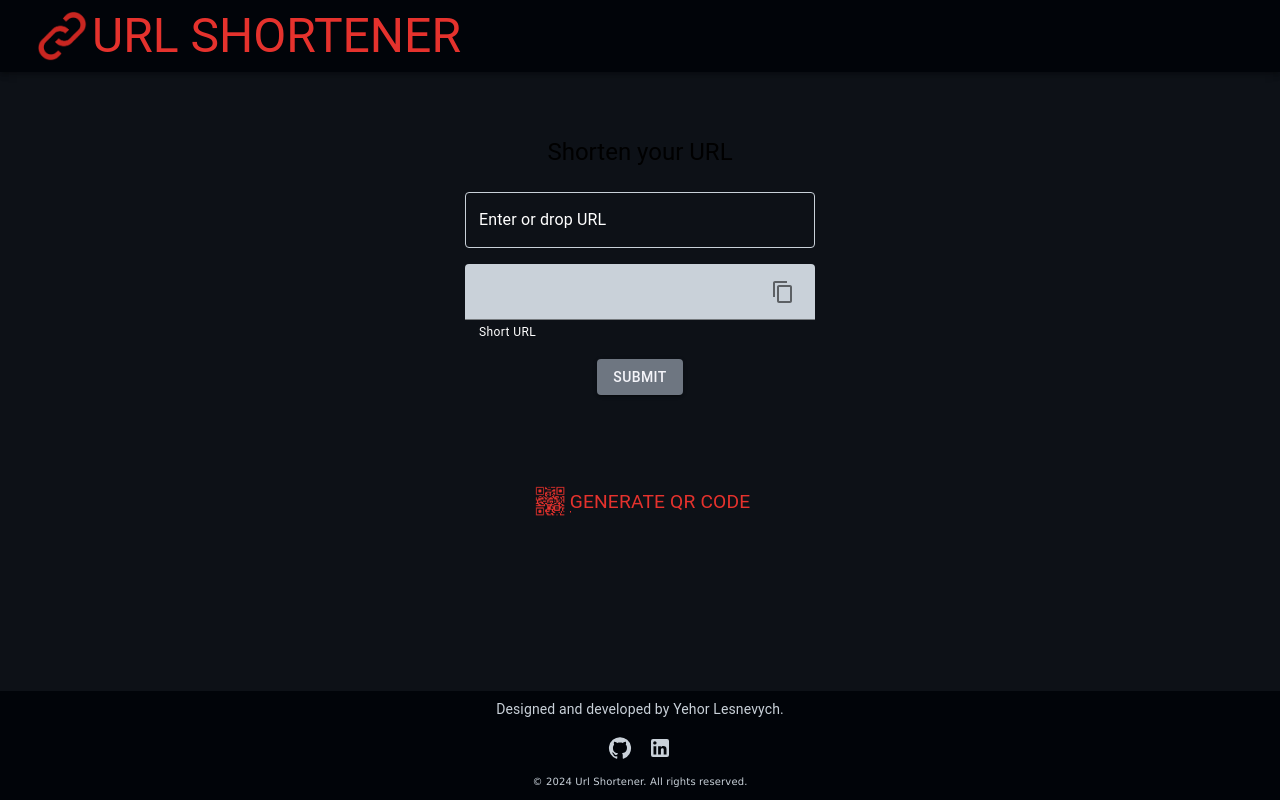
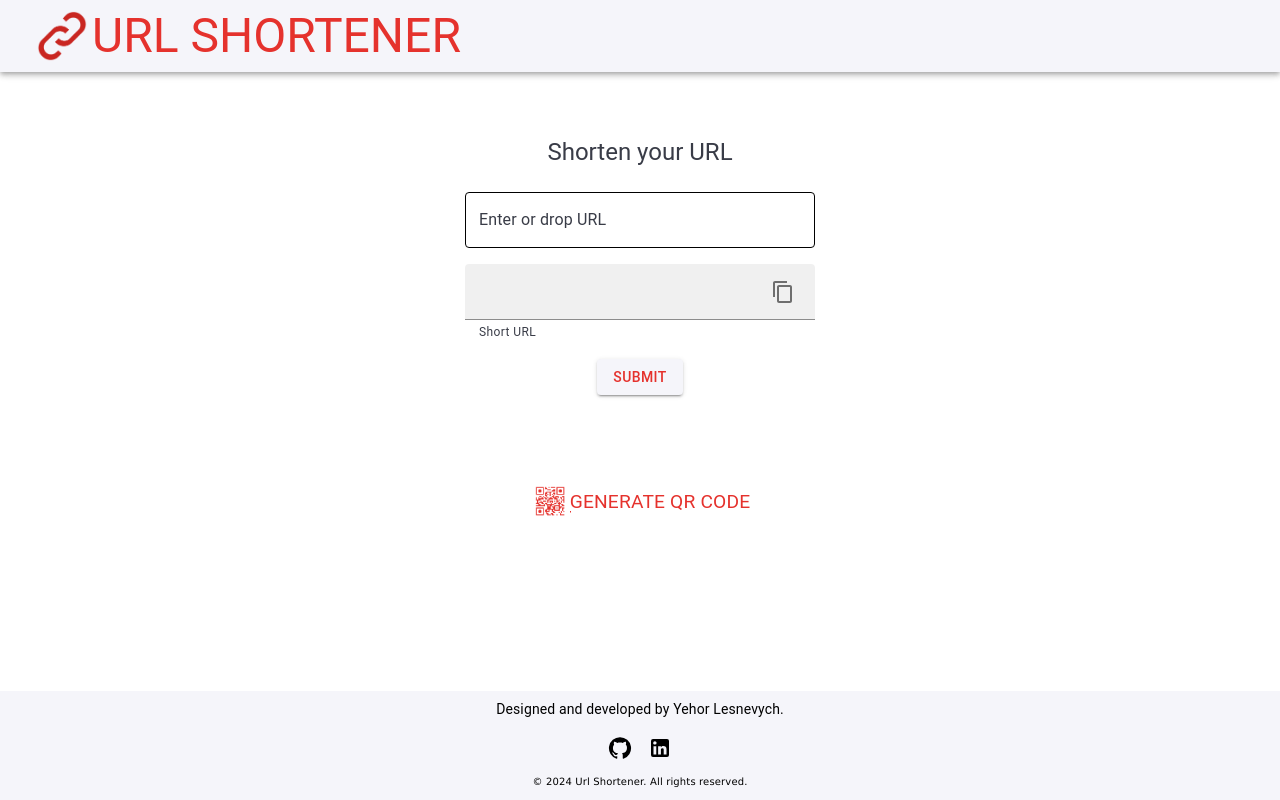
Before and after one commit to YehorLesnev/UrlShortener-Front-end, a React (Create React App) app: page / in a window 1280 px wide. Built offline with nearby package versions, Linux system fonts and the light colour scheme; the HTML template or start-up script is replaced by a standard one.

Commit message:
Change dark theme colors

```diff
--- a/src/App.js
+++ b/src/App.js
@@ -7,7 +7,7 @@ import { CssBaseline } from "@mui/material";
 
 function App() {
   return (
-    <ThemeProvider theme={getTheme(true)}>
+    <ThemeProvider theme={getTheme(false)}>
       <CssBaseline/>
     <BrowserRouter>
       <Routes>
--- a/src/components/Header/Header.jsx
+++ b/src/components/Header/Header.jsx
@@ -20,7 +20,13 @@ function Header() {
                                 width: 'auto',
                                 margin: '5px',
                             }} />
-                            <Typography variant="h3" sx={{ flexGrow: 1 }} className='hover-logo'>
+                            <Typography
+                                variant="h3"
+                                sx={{
+                                    flexGrow: 1,
+                                }}
+                                className='hover-logo'
+                            >
                                 Url Shortener
                             </Typography>
                         </Button>
--- a/src/components/Input/InputTextField.jsx
+++ b/src/components/Input/InputTextField.jsx
@@ -9,7 +9,7 @@ function InputTextField({
 }) {
     return (
         <>
-            <Typography variant="h5" color="black" margin={3}>
+            <Typography variant="h5" color="text.secondary" margin={3}>
                 {title}
             </Typography>
 
--- a/src/components/Input/QrColorSelector.jsx
+++ b/src/components/Input/QrColorSelector.jsx
@@ -14,14 +14,42 @@ const QrColorSelector = ({
       <Box display="flex" flexDirection="column" alignItems="center" marginLeft={3}>
         <Typography sx={{ fontSize: "14", margin: 1 }}>Background Color</Typography>
         <MuiColorInput
-          sx={{ width: "100%" }}
+          sx={{
+            width: "100%",
+            color: 'text.primary',
+            "& label.Mui-focused": {
+              color: "text.secondary",
+            },
+            "& .MuiOutlinedInput-root": {
+              fieldset: {
+                borderColor: "text.primary",
+              },
+              "&.Mui-focused fieldset": {
+                borderColor: "text.secondary",
+              },
+            }
+          }}
           value={bgColor}
           onChange={setBgColor}
         />
 
         <Typography sx={{ fontSize: "14", margin: 1 }}>Foreground Color</Typography>
         <MuiColorInput
-          sx={{ width: "100%" }}
+          sx={{
+            width: "100%",
+            color: 'text.primary',
+            "& label.Mui-focused": {
+              color: "text.secondary",
+            },
+            "& .MuiOutlinedInput-root": {
+              fieldset: {
+                borderColor: "text.primary",
+              },
+              "&.Mui-focused fieldset": {
+                borderColor: "text.secondary",
+              },
+            }
+          }}
           value={fgColor}
           onChange={setFgColor}
         />
--- a/src/styles/Themes.jsx
+++ b/src/styles/Themes.jsx
@@ -26,7 +26,7 @@ const getTheme = (isDark) => {
         },
 
         logo: {
-          main: '#e5322d'
+          main: '#ffffff',
         }
       },
     });
```
